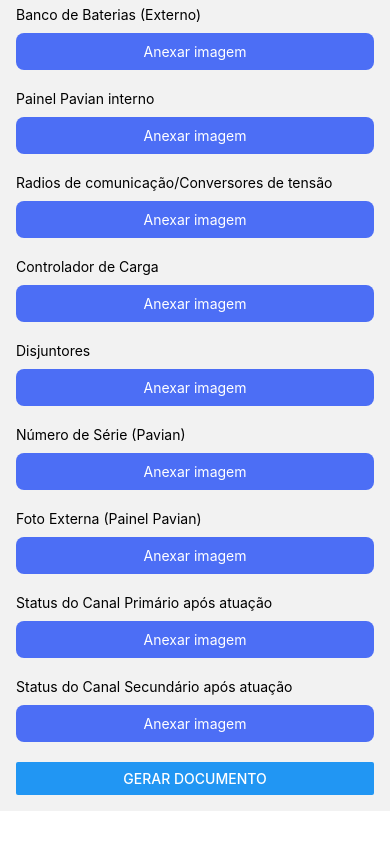
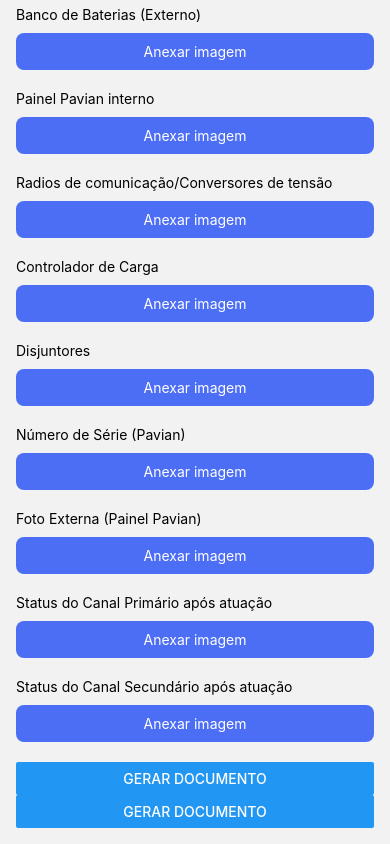
Before and after one commit to poxaIan/Offorms, a React Native app: screen /PhotoReportScreen in a window 390 px wide. Shown: the part 886-1730 px from the top of the page. Before the commit the page ends 1697 px from the top, so only its background shows below. Built offline with nearby package versions, Linux system fonts and the light colour scheme.

Commit message:
teste sem app

```diff
--- a/src/screens/PhotoReportScreen.tsx
+++ b/src/screens/PhotoReportScreen.tsx
@@ -160,6 +160,8 @@
             })}
 
             <Button title="Gerar Documento" onPress={enviarFormulario} />
+
+            <Button title="Gerar Documento" onPress={enviarFormulario} />
         </ScrollView>
     );
 };
```
Also changed, not shown: 1 other file (tests, documents, lock files or other folders).
